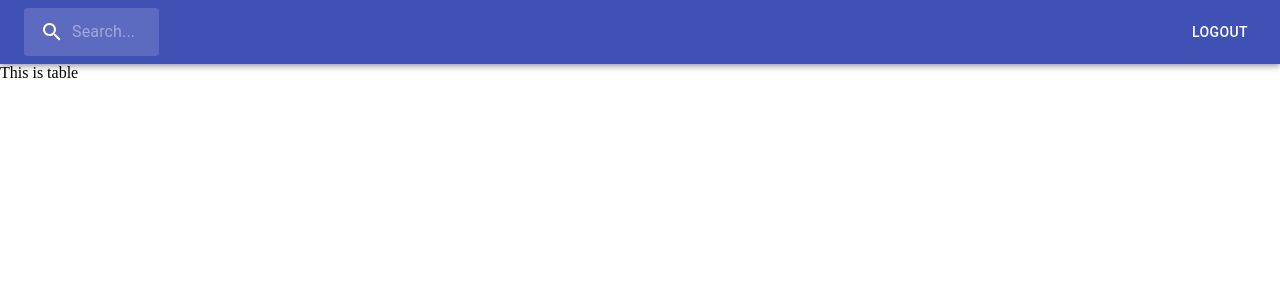
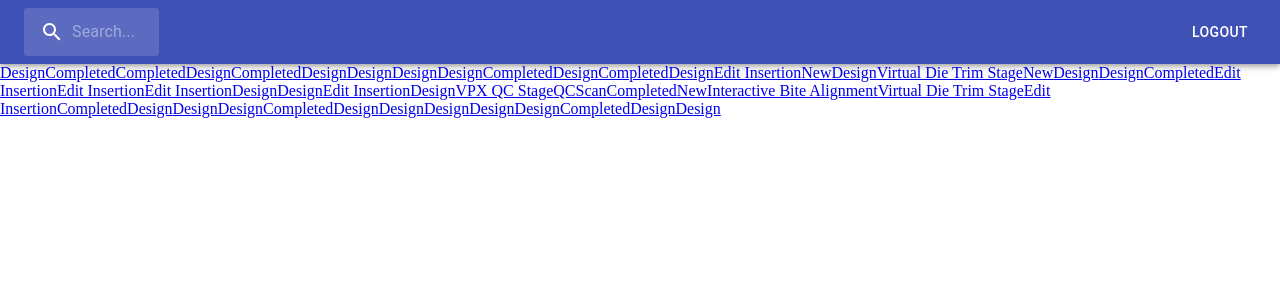
Before and after one commit to stdAlexTikhonov/adalisk, a React (Create React App) app: page /data in a window 1280 px wide. Shown: the top 300 px of the page. Built offline with nearby package versions, Linux system fonts and the light colour scheme.

Commit message:
TASK-5 MobX Basic state managment

```diff
--- a/package.json
+++ b/package.json
@@ -13,6 +13,8 @@
     "@types/react": "^16.9.53",
     "@types/react-dom": "^16.9.8",
     "@types/styled-components": "^5.1.7",
+    "mobx": "^6.1.4",
+    "mobx-react-lite": "^3.2.0",
     "react": "^17.0.1",
     "react-dom": "^17.0.1",
     "react-router-dom": "^5.2.0",
--- a/src/Components/App/index.tsx
+++ b/src/Components/App/index.tsx
@@ -1,11 +1,17 @@
-import React from "react";
+import { useEffect } from "react";
 import { BrowserRouter as Router, Route, Switch } from "react-router-dom";
 import { Login } from "../Login";
 import { Table } from "../Table";
 import { DataPage } from "../DataPage";
 import { NotFound } from "../NotFound";
+import Data from "../../store/Data";
 
-export const App = () => (
+export const App = () => {
+  useEffect(() => {
+    Data.fetchData();
+  }, []);
+
+  return (
     <Router>
       <Switch>
         <Route path="/login" exact component={Login} />
@@ -15,3 +21,4 @@
       </Switch>
     </Router>
   );
+};
--- a/src/Components/DataPage/index.tsx
+++ b/src/Components/DataPage/index.tsx
@@ -2,15 +2,17 @@
 import { RouteComponentProps, Redirect } from "react-router-dom";
 import { TParams } from "./types";
 import { Header } from "../Header";
+import Data from "../../store/Data";
 
 const logged_in = true;
 
 export const DataPage: React.FC<RouteComponentProps<TParams>> = ({ match }) => {
   const { id } = match.params;
+
   return logged_in ? (
     <>
       <Header showBackButton={true} />
-      <div>This is DataPage {id} </div>
+      <div>{Data.selected?.status}</div>
     </>
   ) : (
     <Redirect to="/login" />
--- a/src/Components/Header/index.tsx
+++ b/src/Components/Header/index.tsx
@@ -8,6 +8,7 @@
 import { LOGOUT } from "../../utils/constants";
 import { SearchInput } from "../SearchInput";
 import { Props } from "./types";
+import { useHistory } from "react-router-dom";
 
 const StyledToolBar = styled(Toolbar)`
   display: flex;
@@ -18,12 +19,18 @@
   showBackButton,
   showSearchInput,
 }) => {
+  let history = useHistory();
+
   return (
     <div>
       <AppBar position="static">
         <StyledToolBar>
           {showBackButton && (
-            <IconButton edge="start" color="inherit">
+            <IconButton
+              edge="start"
+              color="inherit"
+              onClick={() => history.goBack()}
+            >
               <ArrowBackIcon />
             </IconButton>
           )}
--- a/src/Components/Table/index.tsx
+++ b/src/Components/Table/index.tsx
@@ -1,15 +1,29 @@
 import React from "react";
-import { Redirect } from "react-router-dom";
+import { Redirect, NavLink } from "react-router-dom";
 import { Header } from "../Header";
+import Data from "../../store/Data";
+import { TUser } from "../../utils/types";
+import { observer } from "mobx-react-lite";
 
 const logged_in = true;
 
-export const Table = () =>
-  logged_in ? (
+export const Table = observer(() => {
+  return logged_in ? (
     <>
       <Header showSearchInput={true} />
-      <div>This is table</div>
+      <div>
+        {Data.cases.map((c: TUser) => (
+          <NavLink
+            to={"/data/" + c.caseUid}
+            key={c.caseUid}
+            onClick={() => Data.getCase(c.caseUid)}
+          >
+            {c.status}
+          </NavLink>
+        ))}
+      </div>
     </>
   ) : (
     <Redirect to="/login" />
   );
+});
--- /dev/null
+++ b/src/store/Data.ts
@@ -0,0 +1,23 @@
+import { makeAutoObservable } from "mobx";
+import { getData } from "../utils/api";
+import { TUser } from "../utils/types";
+
+class Data {
+  cases: TUser[] = [];
+  selected: TUser | undefined;
+
+  constructor() {
+    makeAutoObservable(this);
+  }
+
+  async fetchData() {
+    const data = await getData();
+    this.cases = data;
+  }
+
+  getCase(id: string) {
+    this.selected = this.cases.find((c: TUser) => c.caseUid === id);
+  }
+}
+
+export default new Data();
--- /dev/null
+++ b/src/utils/types.ts
@@ -0,0 +1,8 @@
+export type TUser = {
+  accountId: string;
+  caseUid: string;
+  creationDate: string;
+  publicId: string;
+  status: string;
+  reference: string;
+};
```
Also changed, not shown: src/utils/_data_.ts (+1 -9 lines), 1 other file (tests, documents, lock files or other folders). Lines whose indentation alone changed are shown as unchanged.
